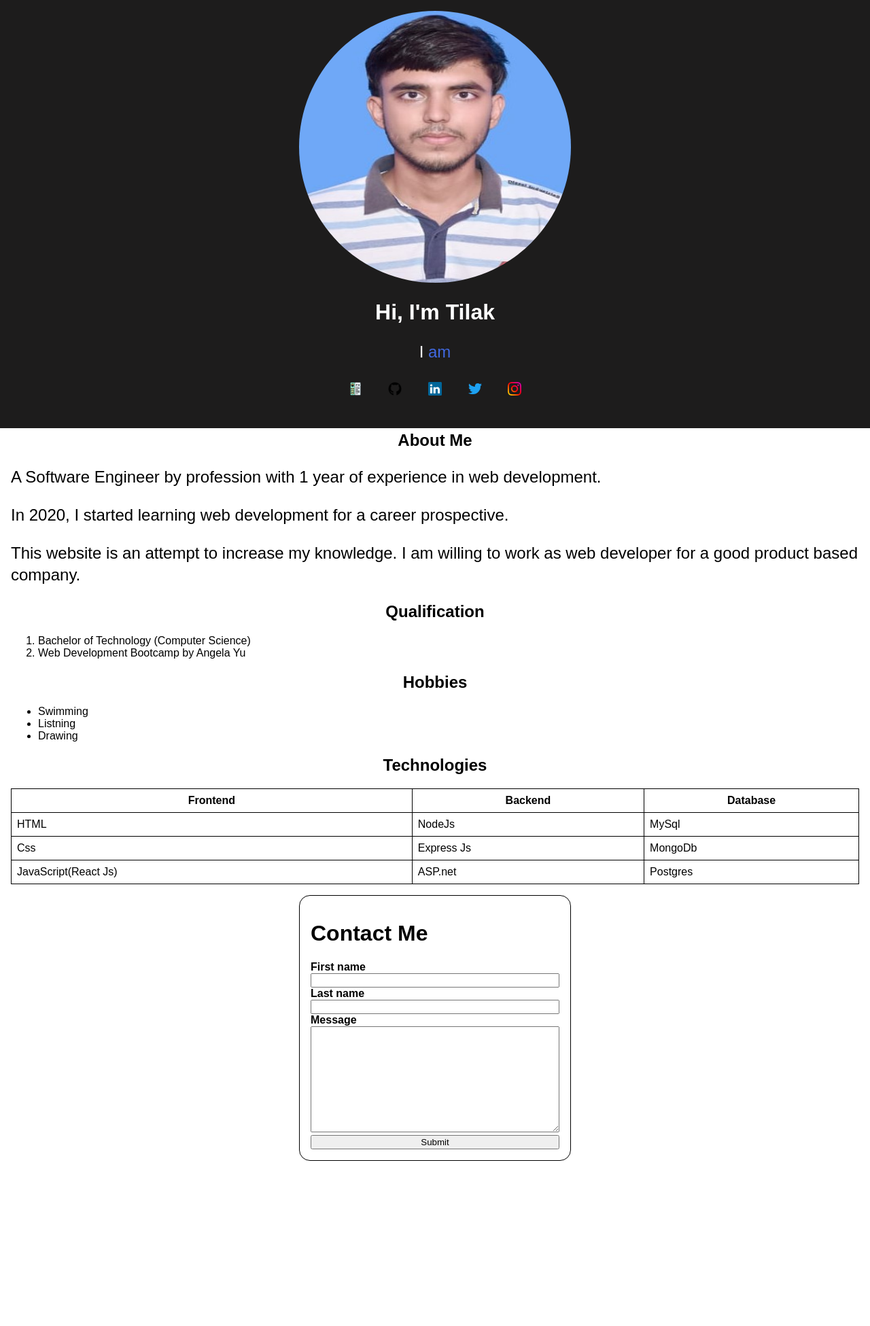
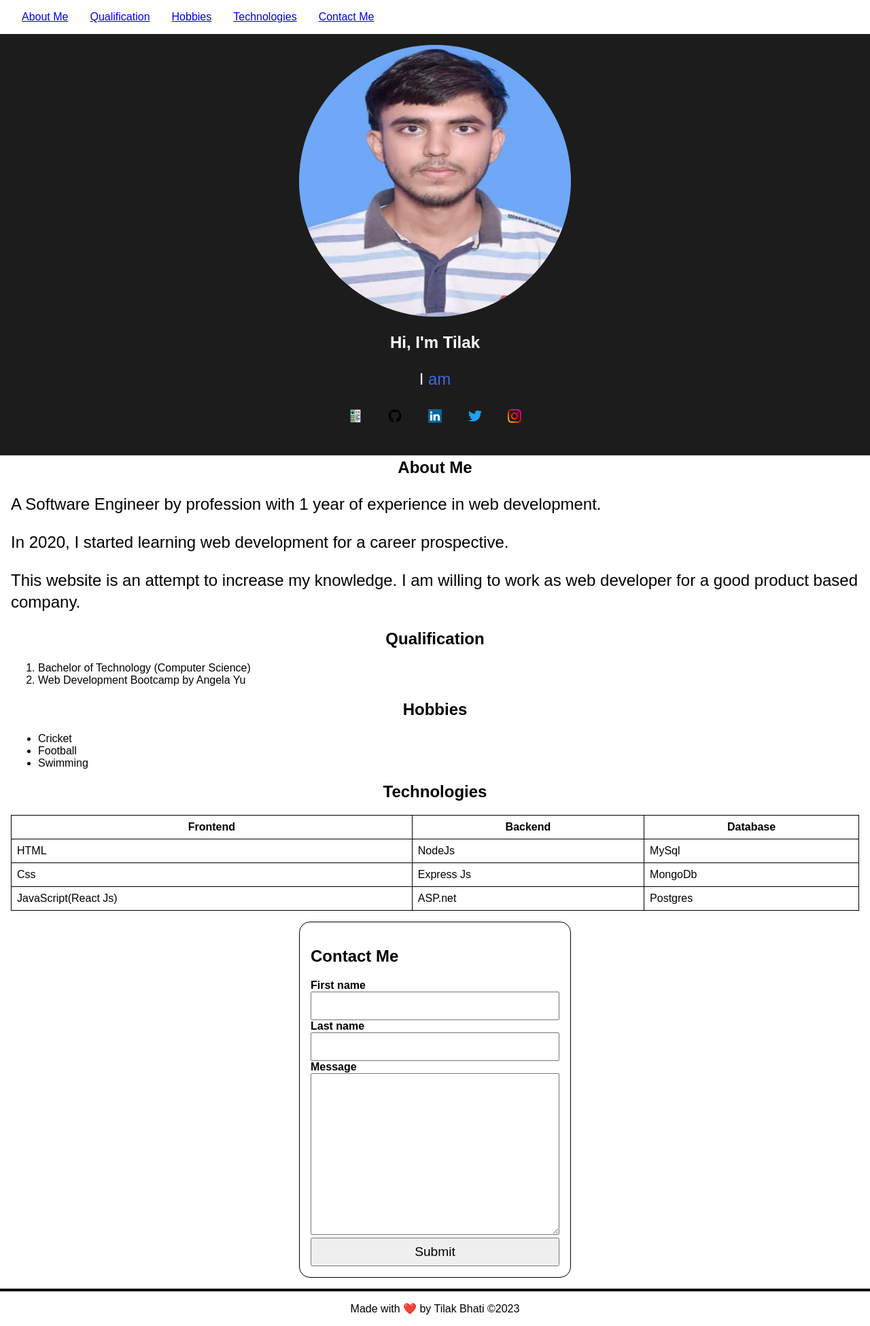
Before and after one commit to tilak7781/Portfolio, a plain HTML site: page index.html in a window 1280 px wide. Shown: the whole page at 68% size. Before the commit the page ends 1708 px from the top, so only its background shows below. Drawn offline with Linux system fonts and the light colour scheme.

Commit message:
some styling and semantic html

```diff
--- a/index.html
+++ b/index.html
@@ -8,9 +8,17 @@
     <link rel="stylesheet" href="styles.css" />
   </head>
   <body>
-    <div class="container">
-      <div class="intro">
-        <img id="profile-image" src="images/tilak.jpg" alt="virat-kohli-jpg" />
+    <header>
+      <nav>
+        <a href="#about-me">About Me</a
+        ><a href="#qualification">Qualification</a><a href="#hobbies">Hobbies</a
+        ><a href="#technologies">Technologies</a
+        ><a href="#contact-me">Contact Me</a>
+      </nav>
+    </header>
+    <main class="container">
+      <article class="intro">
+        <img id="profile-image" src="images/tilak.jpg" alt="tilak-bhati-jpg" />
         <h1>Hi, I'm Tilak</h1>
         <p>
           I
@@ -65,8 +73,8 @@
             />
           </a>
         </p>
-      </div>
-      <div id="about-me">
+      </article>
+      <section id="about-me">
         <h2>About Me</h2>
         <p>
           A Software Engineer by profession with 1 year of experience in web
@@ -79,26 +87,26 @@
           This website is an attempt to increase my knowledge. I am willing to
           work as web developer for a good product based company.
         </p>
-      </div>
+      </section>
 
-      <div id="qualification">
+      <section id="qualification">
         <h2>Qualification</h2>
         <ol>
           <li>Bachelor of Technology (Computer Science)</li>
           <li>Web Development Bootcamp by Angela Yu</li>
         </ol>
-      </div>
+      </section>
 
-      <div id="hobbies">
+      <section id="hobbies">
         <h2>Hobbies</h2>
         <ul>
+          <li>Cricket</li>
+          <li>Football</li>
           <li>Swimming</li>
-          <li>Listning</li>
-          <li>Drawing</li>
         </ul>
-      </div>
+      </section>
 
-      <div id="technologies">
+      <section id="technologies">
         <h2>Technologies</h2>
         <table>
           <tr>
@@ -122,26 +130,30 @@
             <td>Postgres</td>
           </tr>
         </table>
-      </div>
-    </div>
-    <div id="contact-me">
+      </section>
+
+      <section id="contact-me">
         <form name="contact" id="contact" method="POST" data-netlify="true">
           <h1>Contact Me</h1>
-        <div>
+          <section>
             <label for="firstName">First name</label>
             <input type="text" name="firstName" id="firstName" required />
-        </div>
-        <div>
+          </section>
+          <section>
             <label for="lastName">Last name</label>
             <input type="text" name="lastName" id="lastName" required />
-        </div>
-        <div>
+          </section>
+          <section>
             <label for="message">Message</label>
-          <textarea name="message" id="message" cols="30" rows="10"> </textarea>
-        </div>
+            <textarea name="message" id="message" cols="30" rows="10">
+            </textarea>
+          </section>
           <button type="submit">Submit</button>
         </form>
-    </div>
+      </section>
+    </main>
+    <footer>Made with ❤️ by Tilak Bhati ©2023</footer>
+
     <script src="main.js"></script>
   </body>
 </html>
--- a/styles.css
+++ b/styles.css
@@ -1,17 +1,32 @@
 * {
   box-sizing: border-box;
+}
+html {
+  scroll-behavior: smooth;
 }
 
 body {
   margin: 0;
   font-family: Arial, Helvetica, sans-serif;
 }
+header {
+  padding: 16px;
+}
+header nav > a {
+  margin: 16px;
+}
+
+footer {
+  padding: 16px;
+  text-align: center;
+  border-top: 4px solid;
+}
 
 .container {
   margin: 16px;
 }
 
-.container > div h2 {
+.container > section > h2 {
   text-align: center;
 }
 
@@ -82,4 +97,10 @@ form#contact {
 #contact textarea,
 #contact button {
   width: 100%;
+  font-size: 1.2rem;
+  padding: 8px;
 }
+
+#contact-me {
+  margin-top: 16px;
+}
```
Lines whose indentation alone changed are shown as unchanged.
